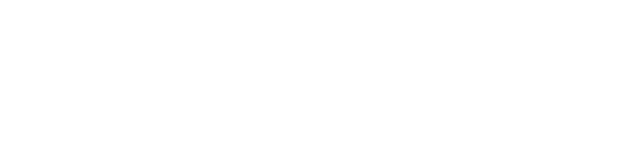
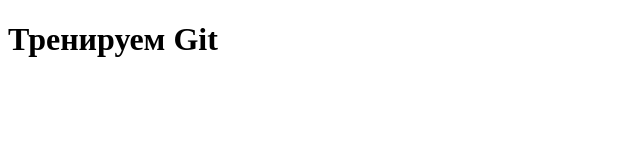
Before and after one commit to VladimirDav2020/git-test, a plain HTML site: page index.html in a window 1280 px wide. Shown: the whole page, without its empty margins (0-640 px from the left). Drawn offline with Linux system fonts and the light colour scheme.

Commit message:
Second commit

```diff
--- a/index.html
+++ b/index.html
@@ -3,9 +3,9 @@
 <head>
     <meta charset="UTF-8">
     <meta name="viewport" content="width=device-width, initial-scale=1.0">
-    <title>Document</title>
+    <title>Git test</title>
 </head>
 <body>
-
+    <h1>Тренируем Git</h1>
 </body>
 </html>
--- a/less/blocks/_base.less
+++ b/less/blocks/_base.less
@@ -5,3 +5,8 @@
 body{
     background-color: bisque;
 }
+
+h1{
+    font-size: 48px;
+    color: cadetblue;
+}
```
